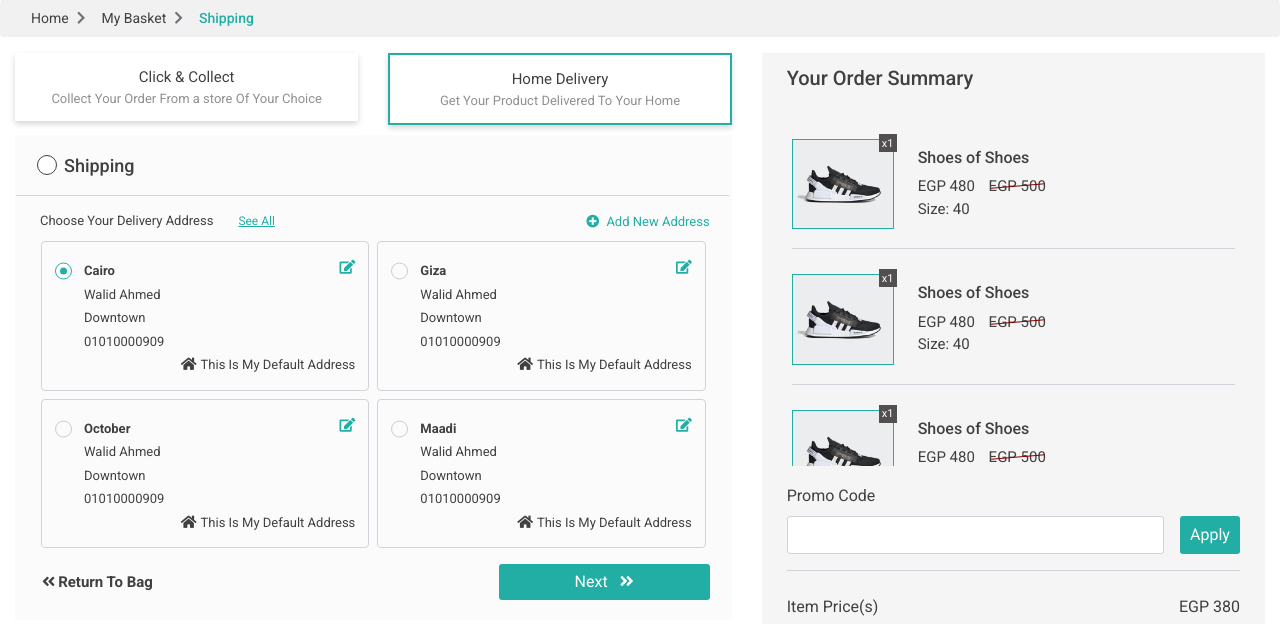
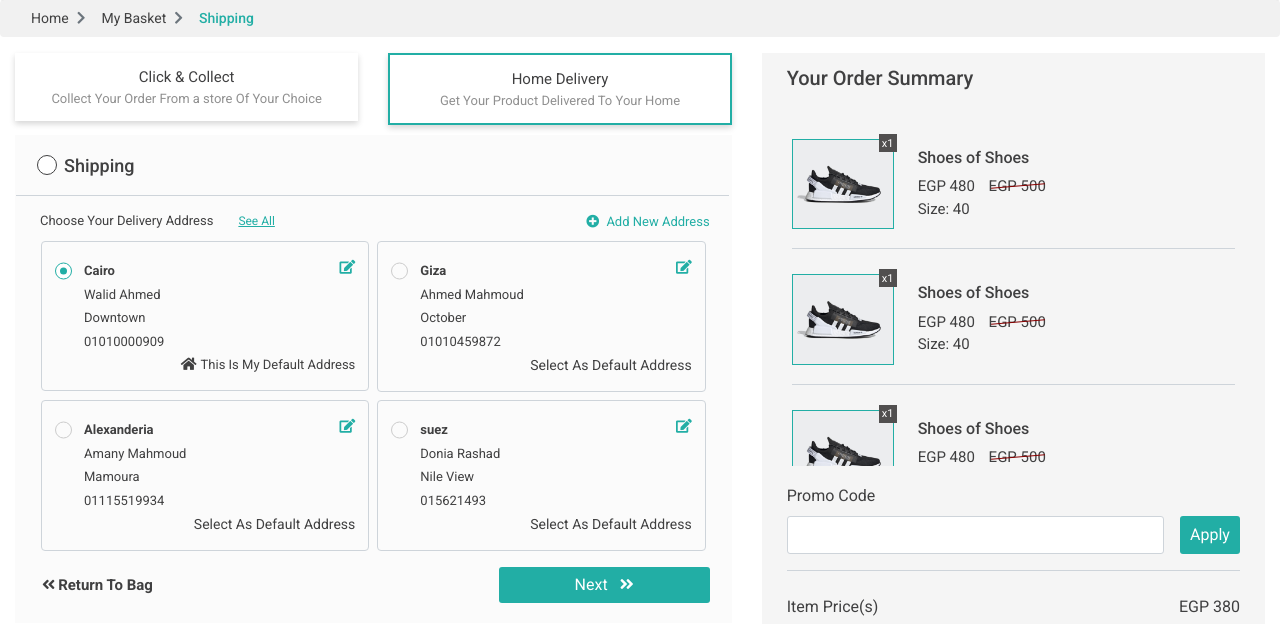
Before and after one commit to MohamedHatem222/RA-demo, a plain HTML site: page checkout shipping.html in a window 1280 px wide. Shown: the part 111-735 px from the top of the page. Drawn offline with nearby package versions, Linux system fonts and the light colour scheme; some packages are replaced by stand-ins of ours.

Commit message:
Update checkout shipping.html

```diff
--- a/checkout shipping.html
+++ b/checkout shipping.html
@@ -865,9 +865,9 @@
                                                 <div class="form-check">
                                                     <label class="custom-label" for="shippingRadios2">
                                                     <p class="payment-slidertown m-1">Giza</p>
-                                                    <p class="payment-slidername m-1">Walid Ahmed</p>
-                                                    <p class="payment-slideraddress m-1">Downtown</p>
-                                                    <p class="payment-slidernumber m-1">01010000909</p>
+                                                    <p class="payment-slidername m-1">Ahmed Mahmoud</p>
+                                                    <p class="payment-slideraddress m-1">October</p>
+                                                    <p class="payment-slidernumber m-1">01010459872</p>
                                                     <input type="radio" name="payment-sliderRadios" id="shippingRadios2" value="option2">
                                                     <span class="checkmark"></span>
                                                 </label>
@@ -877,8 +877,7 @@
                                                 </div>
                                             </div>
                                             <div class="payment-default-address d-flex align-items-center">
-                                                <i class="fas fa-home pr-1"></i>
-                                                <p class="m-0">This Is My Default Address</p>
+                                                <a href="#">Select As Default Address</a>
                                             </div>
                                         </div>
                                     </div>
@@ -887,10 +886,10 @@
                                             <div class="shipping-addresses-inner d-flex justify-content-between">
                                                 <div class="form-check">
                                                     <label class="custom-label" for="shippingRadios3">
-                                                    <p class="payment-slidertown m-1">October</p>
-                                                    <p class="payment-slidername m-1">Walid Ahmed</p>
-                                                    <p class="payment-slideraddress m-1">Downtown</p>
-                                                    <p class="payment-slidernumber m-1">01010000909</p>
+                                                    <p class="payment-slidertown m-1">Alexanderia</p>
+                                                    <p class="payment-slidername m-1">Amany Mahmoud</p>
+                                                    <p class="payment-slideraddress m-1">Mamoura</p>
+                                                    <p class="payment-slidernumber m-1">01115519934</p>
                                                     <input type="radio" name="payment-sliderRadios" id="shippingRadios3" value="option3">
                                                     <span class="checkmark"></span>
                                                 </label>
@@ -900,8 +899,7 @@
                                                 </div>
                                             </div>
                                             <div class="payment-default-address d-flex align-items-center">
-                                                <i class="fas fa-home pr-1"></i>
-                                                <p class="m-0">This Is My Default Address</p>
+                                                <a href="#">Select As Default Address</a>
                                             </div>
                                         </div>
                                     </div>
@@ -910,10 +908,10 @@
                                             <div class="shipping-addresses-inner d-flex justify-content-between">
                                                 <div class="form-check">
                                                     <label class="custom-label" for="shippingRadios4">
-                                                    <p class="payment-slidertown m-1">Maadi</p>
-                                                    <p class="payment-slidername m-1">Walid Ahmed</p>
-                                                    <p class="payment-slideraddress m-1">Downtown</p>
-                                                    <p class="payment-slidernumber m-1">01010000909</p>
+                                                    <p class="payment-slidertown m-1">suez</p>
+                                                    <p class="payment-slidername m-1">Donia Rashad</p>
+                                                    <p class="payment-slideraddress m-1">Nile View</p>
+                                                    <p class="payment-slidernumber m-1">015621493</p>
                                                     <input type="radio" name="payment-sliderRadios" id="shippingRadios4" value="option4">
                                                     <span class="checkmark"></span>
                                                 </label>
@@ -923,8 +921,7 @@
                                                 </div>
                                             </div>
                                             <div class="payment-default-address d-flex align-items-center">
-                                                <i class="fas fa-home pr-1"></i>
-                                                <p class="m-0">This Is My Default Address</p>
+                                                <a href="#">Select As Default Address</a>
                                             </div>
                                         </div>
                                     </div>
```
